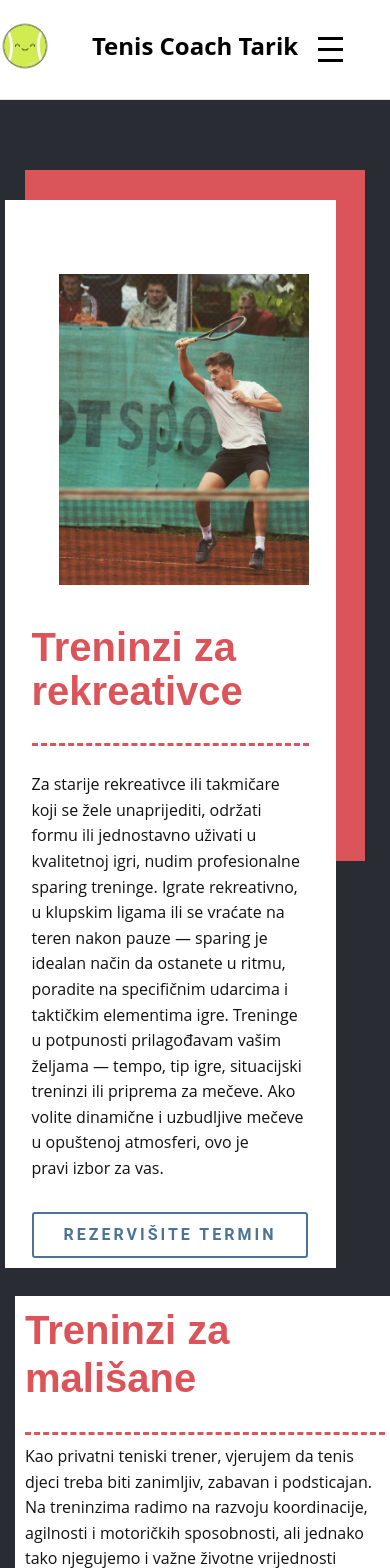
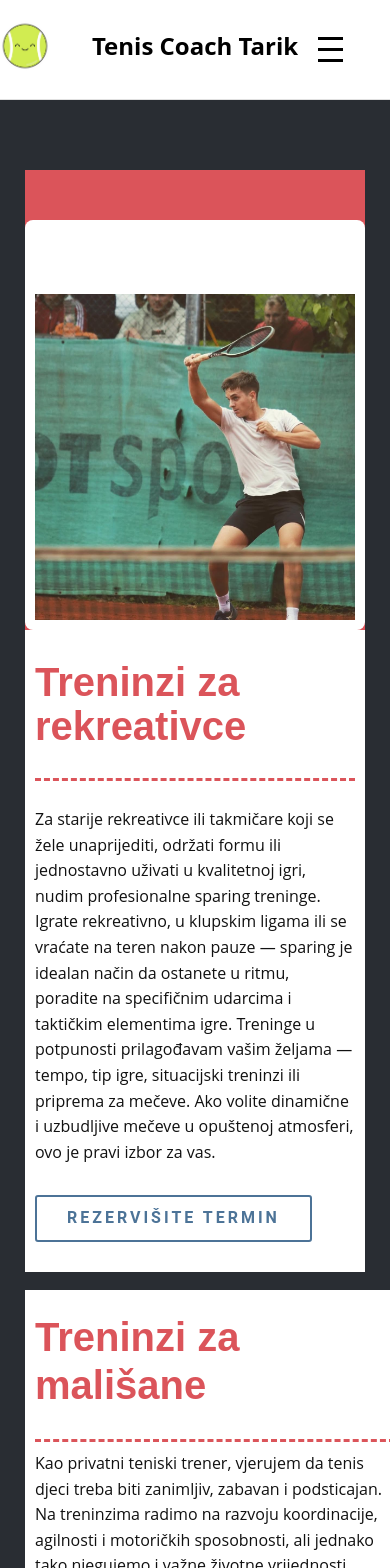
Before and after one commit to edipekaric/TenisTrainerApp, a React (Vite) app in the folder frontend/: page / in a window 390 px wide. Shown: the top 1568 px of the page. Built offline with nearby package versions, Linux system fonts and the light colour scheme.

Commit message:
Upper 2 containers good on Home Page, 4th in the bottom, fcked up, also there is spaceing after footer?

```diff
--- a/frontend/src/pages/HomePage.css
+++ b/frontend/src/pages/HomePage.css
@@ -1,68 +1,69 @@
 @media (max-width: 768px) {
+
   .u-layout-row {
+    display: flex;
     flex-direction: column !important;
-    align-items: center !important;
+    align-items: stretch !important;
+    padding: 0 10px 0 20px !important; /* padding: top right bottom left → L = 20px */
+    box-sizing: border-box;
+    }
+
+  .u-layout-cell.u-layout-cell-1 {
+    width: 100% !important;
+    max-width: 100% !important;
+    margin: 20px 0 0 0 !important;
+    padding: 0 !important;
+    box-sizing: border-box !important;
+    background-color: #fff !important;
+    border-radius: 8px;
   }
 
-  .u-layout-col {
+  .u-container-layout.u-container-layout-1 {
     width: 100% !important;
     max-width: 100% !important;
-  }
-
-  .u-layout-cell {
-    width: 100% !important;
-    max-width: 100% !important;
-  }
-
-  .u-layout-cell img {
-    max-width: 90% !important;
-    height: auto !important;
-  }
-
-  .u-container-layout {
-    padding: 10px !important;
-  }
-
-  .u-layout-cell-4 {
-    width: 100% !important;
-    max-width: 90% !important;
-    margin: 20px auto 0 auto !important; /* move image a bit more down */
-    padding: 10px !important;
-    background-color: #db545a !important; /* RED — same as u-palette-2-base → you can adjust */
-    box-sizing: border-box !important;
-    border-radius: 8px; /* optional */
-  }
-
-  .u-layout-cell-4 img {
-    width: 100% !important;
-    height: auto !important;
-    display: block !important;
-    margin-top: 10px !important; /* push image a bit down */
-    border-radius: 8px; /* optional, makes it look nicer */
-  }
-
-  .u-container-layout-1 {
-    width: 100% !important;
-    max-width: 90% !important;
-    margin: 0 auto !important;
+    margin: 0 !important;
     padding: 10px !important;
     box-sizing: border-box !important;
   }
 
-  .u-container-layout-2 {
+  .u-container-layout.u-container-layout-2 {
     width: 100% !important;
-    max-width: 90% !important;
-    margin: 20px auto 0 auto !important;
+    max-width: 100% !important;
+    margin: 20px 0 0 0 !important;
     padding: 10px !important;
     background-color: #fff !important;
     box-sizing: border-box !important;
     border-radius: 8px;
   }
 
-}
+    .u-layout-cell.u-layout-cell-4 {
+        width: 100% !important;
+        max-width: 100% !important;
+        margin: 20px 20px 0 20px !important; /* margin: T R B L → RIGHT = 20px */
+        padding: 10px 20px 20px 10px !important; /* padding: T R B L → RIGHT = 20px */
+        background-color: #db545a !important;
+        box-sizing: border-box !important;
+        border-radius: 8px;
+    }
 
-@media (max-width: 768px) {
+    .u-layout-cell-4 img {
+        max-width: calc(100% - 20px) !important; /* da ne ide preko paddinga */
+        height: auto !important;
+        display: block !important;
+        margin: 30px auto 0 auto !important; /* pomjereno više dole */
+        border-radius: 8px !important;
+        box-sizing: border-box !important; /* KLJUČNO → da padding se poštuje */
+    }
+
+
+
+  .u-btn {
+    max-width: 100% !important;
+    box-sizing: border-box !important;
+  }
+
   .u-shape-2 {
     display: none !important;
   }
+
 }
```
